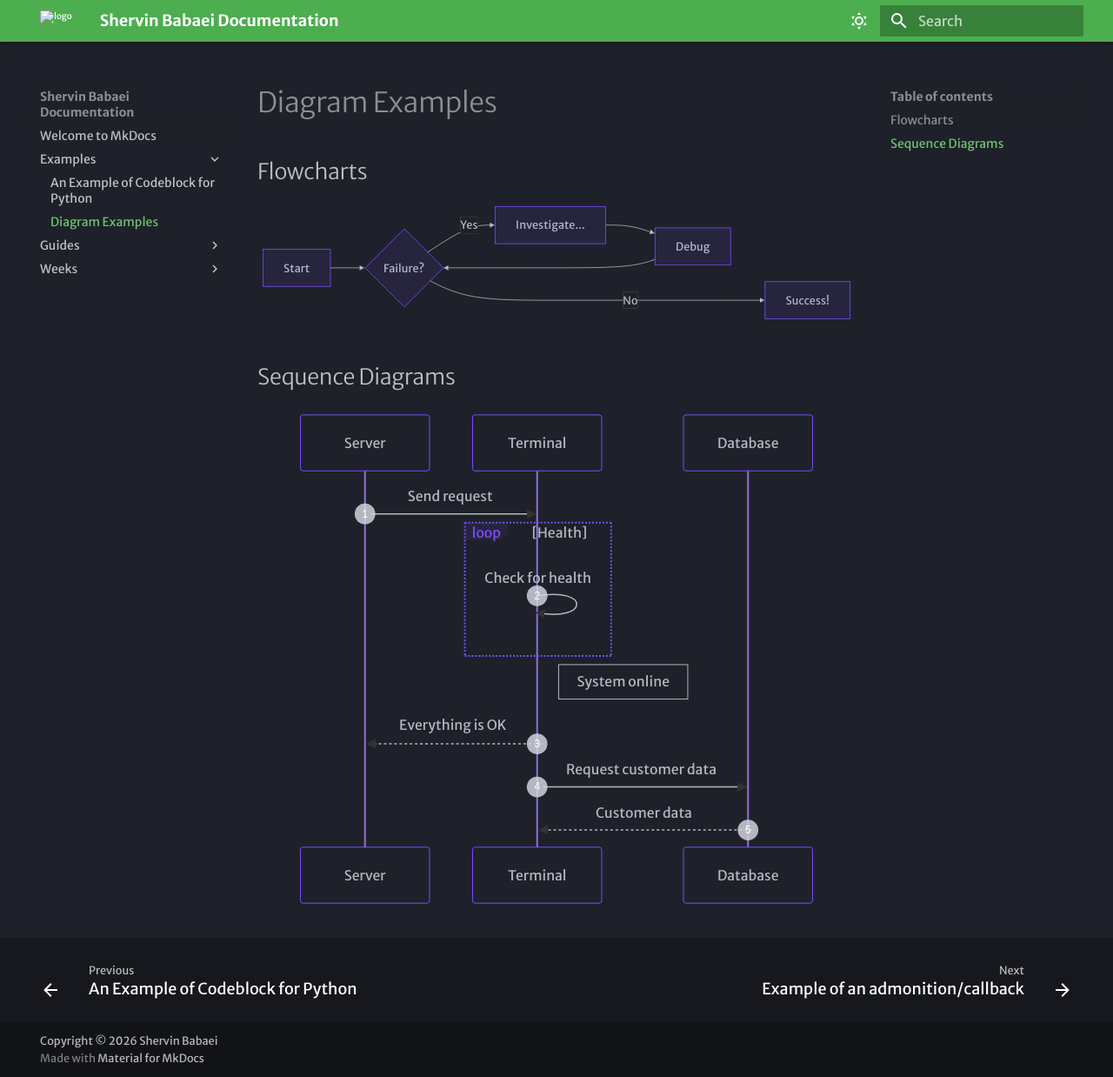
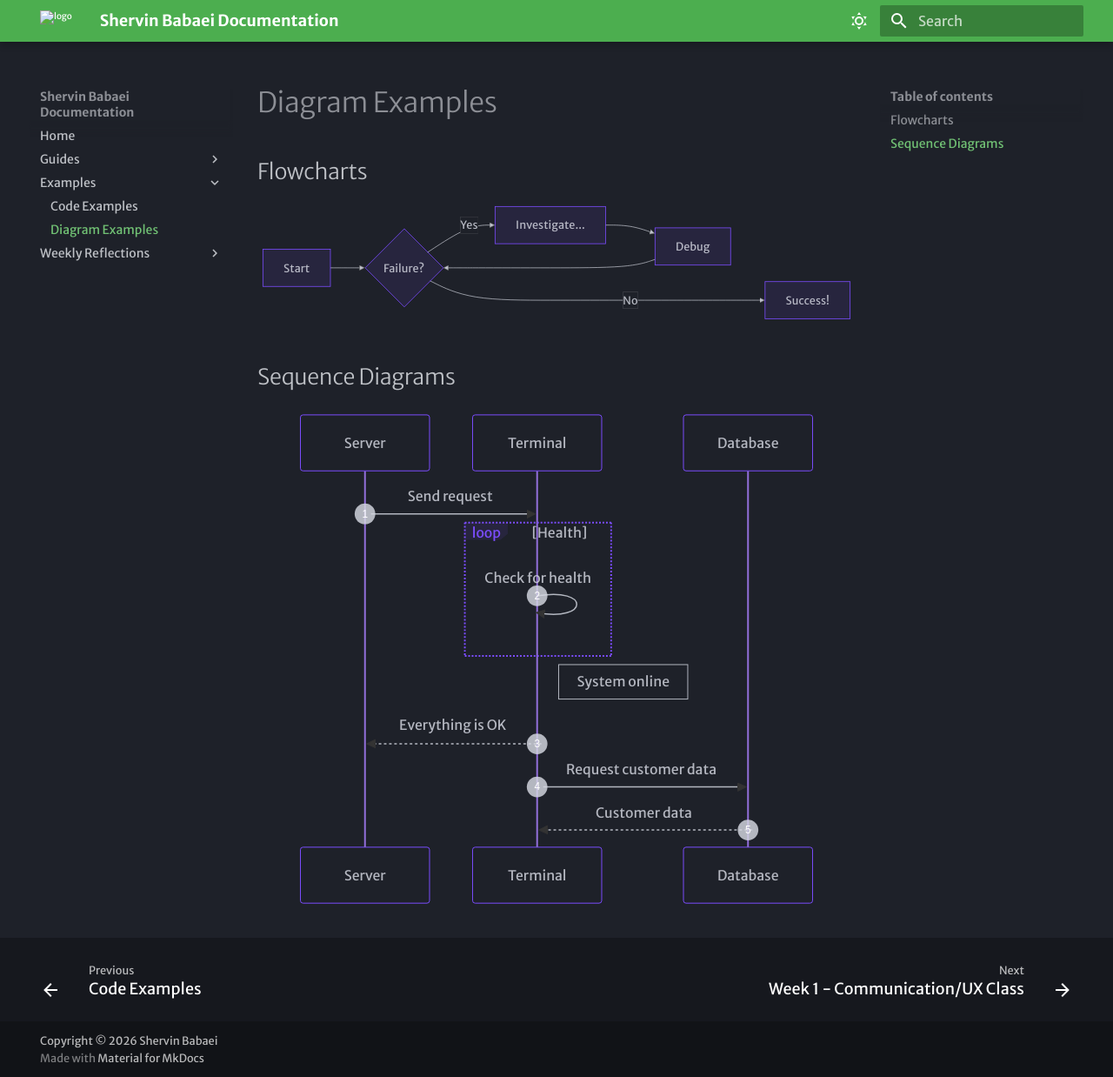
Before and after one commit to ShervinBabaei2007/mkdocs-project-2026, an MkDocs documentation site: the page built from docs/examples/diagram-examples.md, in a window 1280 px wide and 1238 px high. Shown: the whole window at 87% size. Built offline with MkDocs 1.6.1 and Material for MkDocs 9.7.7, drawn with Linux system fonts in a browser that asks for light colours; some web fonts are replaced.

Commit message:
changed it to structually be better

```diff
--- a/mkdocs.yml
+++ b/mkdocs.yml
@@ -2,6 +2,19 @@
 site_name: Shervin Babaei Documentation
 site_url: https://sitename.example
 copyright: "Copyright © 2026 Shervin Babaei"
+
+# Navigation
+nav:
+  - Home: index.md
+  - Guides:
+      - Admonitions: guides/admonitions.md
+      - Content Tabs: guides/content-tabs.md
+  - Examples:
+      - Code Examples: examples/code-examples.md
+      - Diagram Examples: examples/diagram-examples.md
+  - Weekly Reflections:
+      - Week 1 - Communication/UX Class: weeks/week1.md
+      - Week 2 - Reflection: weeks/week2.md
 
 # Theme Configuration
 theme:
```
